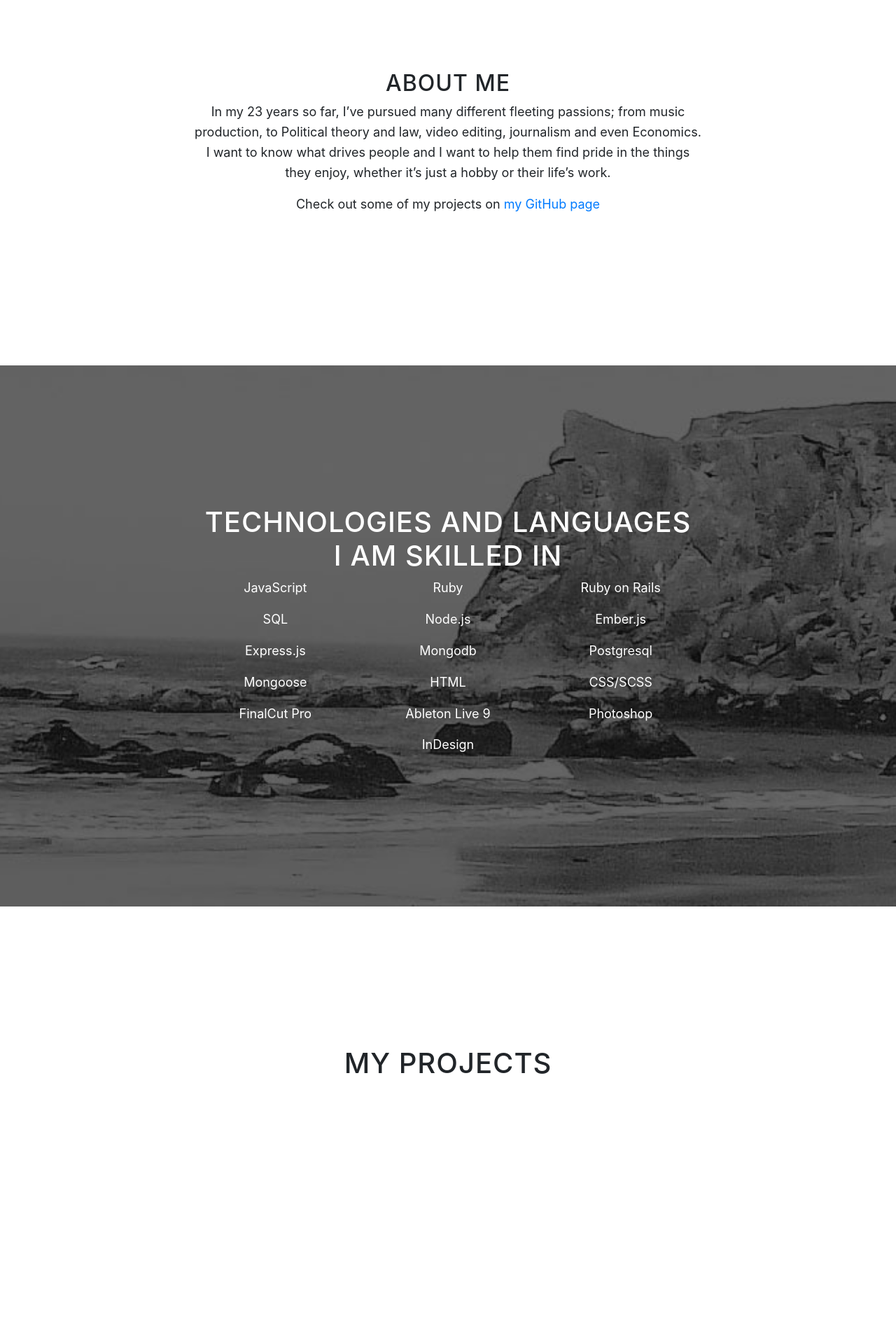
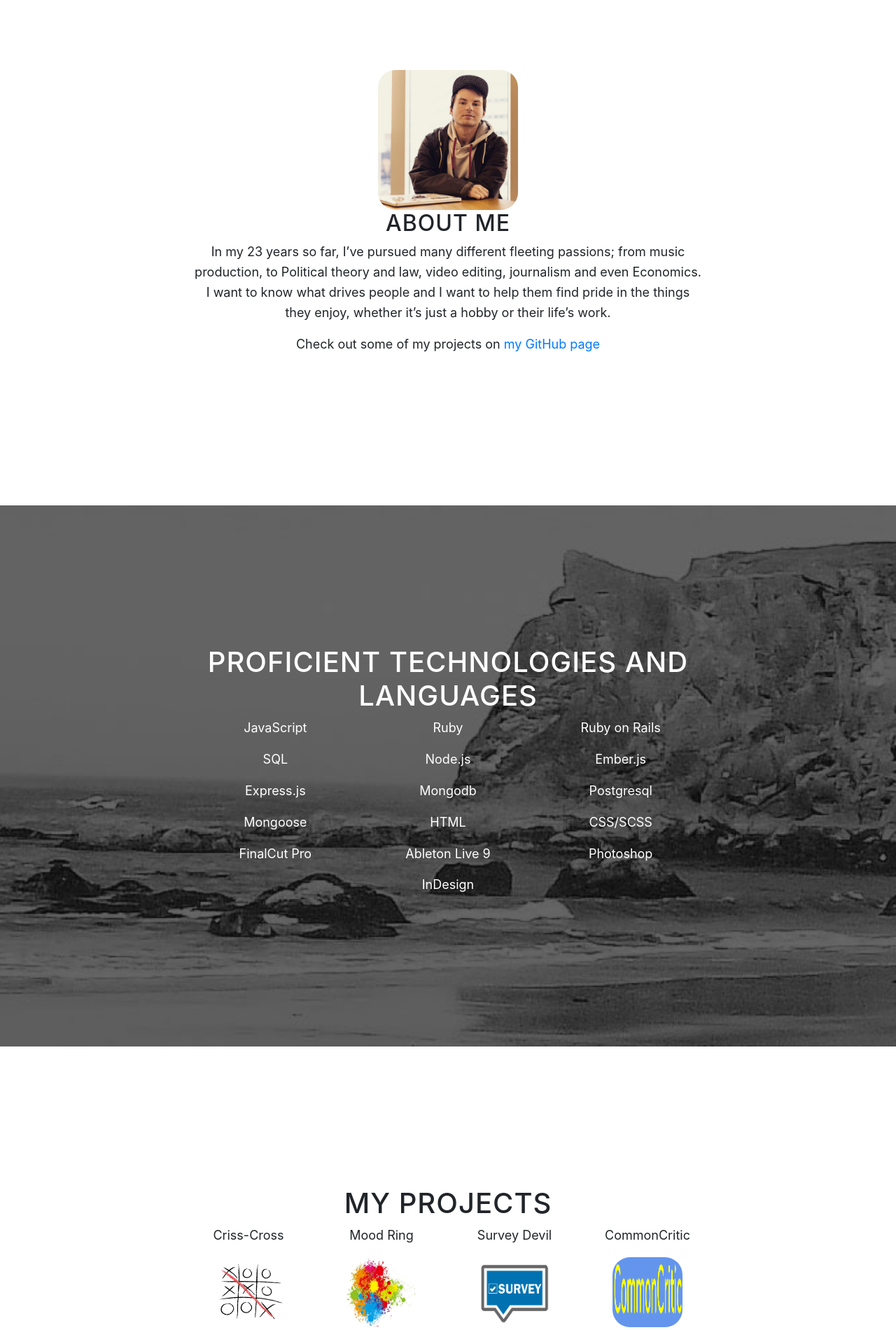
Before and after one commit to myerscm/my-portfolio, a website with bundled scripts: page index.html in a window 1280 px wide. Shown: the part 900-2800 px from the top of the page at 70% size. Built offline with nearby package versions, Linux system fonts and the light colour scheme.

Commit message:
Pre-Meet and hire changes. Updated resume, fixed background

```diff
--- a/css/grayscale.css
+++ b/css/grayscale.css
@@ -120,7 +120,7 @@ a:focus, a:hover {
 .masthead {
   display: table;
   width: 100%;
-  height: auto;
+  height: 100vh;
   padding: 200px 0;
   text-align: center;
   color: white;
@@ -186,7 +186,7 @@ a:focus, a:hover {
 
 .download-section {
   color: white;
-  background: url("../img/Me.png") no-repeat center center scroll;
+  background: url("../img/downloads-bg.jpg") no-repeat center center scroll;
   background-color: black;
   -webkit-background-size: cover;
   -moz-background-size: cover;
@@ -194,6 +194,18 @@ a:focus, a:hover {
   background-size: cover;
 }
 
+.roundimg {
+  width: 100px;
+  height: 100px;
+  margin: auto;
+  border-radius: 25px;
+}
+#aboutimg {
+  width: 200px;
+  height: 200px;
+  margin: auto;
+  border-radius: 25px;
+}
 #map {
   width: 100%;
   height: 300px;
--- a/index.html
+++ b/index.html
@@ -19,7 +19,7 @@
     <link href='https://fonts.googleapis.com/css?family=Cabin:700' rel='stylesheet' type='text/css'>
 
     <!-- Custom styles for this template -->
-    <link href="css/grayscale.min.css" rel="stylesheet">
+    <link href="css/grayscale.css" rel="stylesheet">
 
   </head>
 
@@ -74,6 +74,9 @@
       <div class="container">
         <div class="row">
           <div class="col-lg-8 mx-auto">
+            <div class="aboutme">
+            <img id="aboutimg" src="img/aboutme.jpg" alt="Connor Myers">
+            </div>
             <h2>About Me</h2>
             <p>In my 23 years so far, I’ve pursued many different fleeting passions; from music production, to Political theory and law, video editing, journalism and even Economics. I want to know what drives people and I want to help them find pride in the things they enjoy, whether it’s just a hobby or their life’s work.</p>
             <p>Check out some of my projects on
@@ -88,7 +91,7 @@
     <section id="download" class="download-section content-section text-center">
       <div class="container">
         <div class="col-lg-8 mx-auto">
-          <h1>Technologies and languages I am skilled in</h1>
+          <h1>Proficient Technologies and Languages</h1>
         <div class="row">
           <p class="col-lg-4">JavaScript</p>
           <p class="col-lg-4">Ruby</p>
@@ -124,7 +127,18 @@
     <div class="row">
       <div class="col-lg-8 mx-auto">
         <h1> My Projects </h1>
-
+          <div class="row">
+            <p class="col-lg-3"> Criss-Cross </p>
+            <p class="col-lg-3"> Mood Ring </p>
+            <p class="col-lg-3"> Survey Devil </p>
+            <p class="col-lg-3"> CommonCritic </p>
+          </div>
+          <div class="row">
+            <img class="roundimg img-rounded" src="img/tictactoe.jpg" alt="Tic-Tac-Toe">
+            <img class="roundimg img-rounded" src="img/moodring.jpg" alt="Mood Ring">
+            <img class="roundimg img-rounded" src="img/survey.jpg" alt="Survey Devil">
+            <img class="roundimg img-rounded" src="img/commoncritic.png" alt="CommonCritic">
+          </div>
       </div>
     </div>
   </div>
```
Also changed, not shown: img/Me.png, img/aboutme.jpg (added), img/commoncritic.png (added), img/survey.jpg (added), 1 other file.
